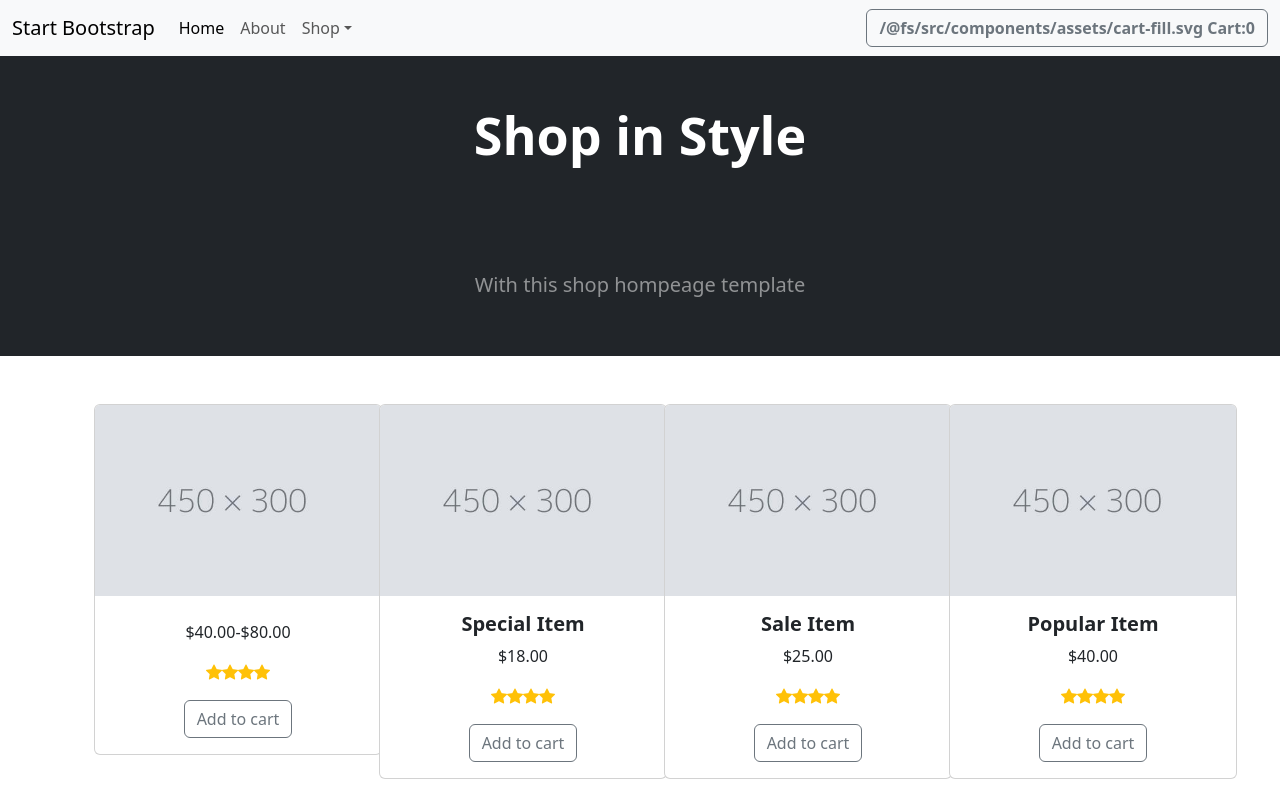
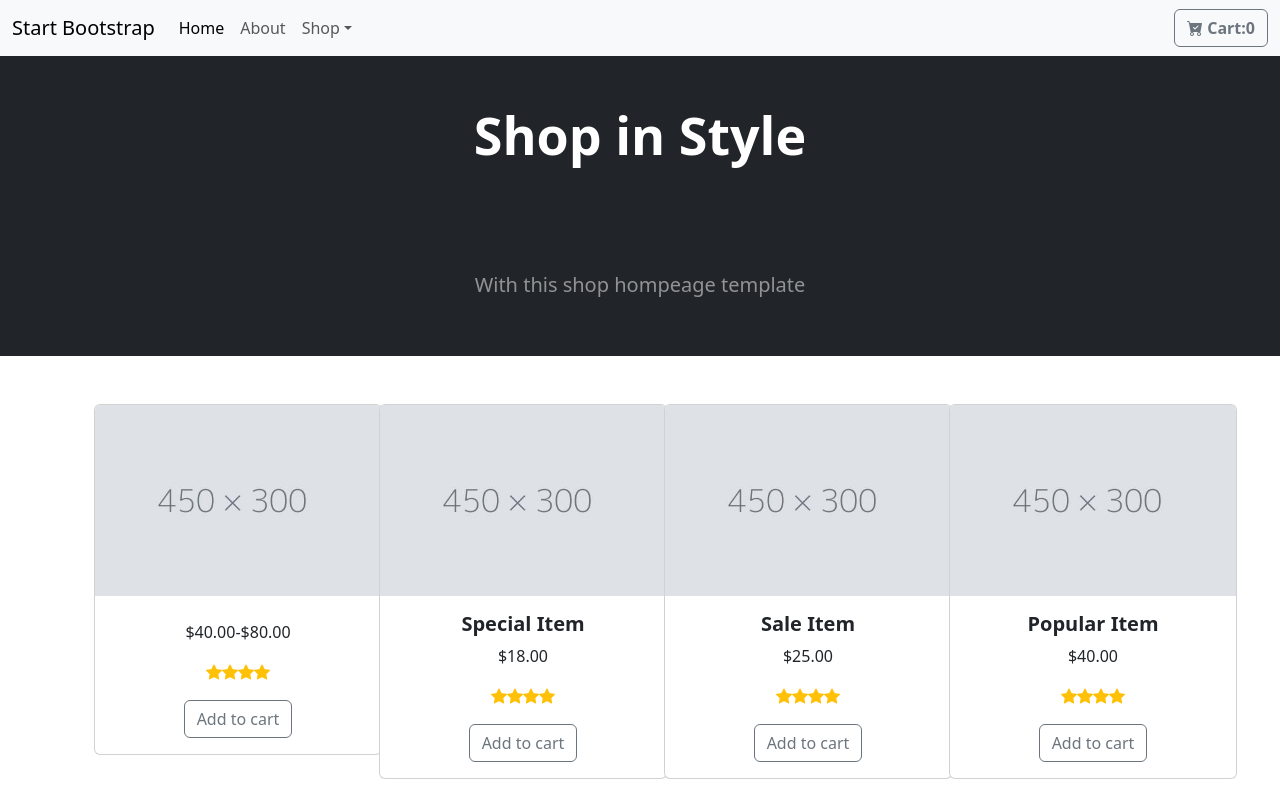
Before and after one commit to EclipticCode/Shopping-Cart-Task, a React (Vite) app: page / in a window 1280 px wide. Shown: the top 800 px of the page. Built offline with nearby package versions, Linux system fonts and the light colour scheme.

Commit message:
updated icon in navbar

```diff
--- a/src/components/Navbar.jsx
+++ b/src/components/Navbar.jsx
@@ -1,5 +1,5 @@
 import React from 'react'
-import img from './assets/cart-fill.svg'
+import img from '../assets/cart-fill.svg'
 
 const Navbar = (props) => {
   return (
@@ -31,7 +31,7 @@ const Navbar = (props) => {
               </li>
             </ul>
             <form className="d-flex" role="search">
-              <button className="btn btn-outline-secondary fw-bolder" type="submit"> {img} Cart:{props.count}</button>
+              <button className="btn btn-outline-secondary fw-bolder" type="submit"> <i className="bi bi-cart-check-fill"></i> Cart:{props.count}</button>
             </form>
           </div>
         </div>
```
Also changed, not shown: 1 other file (tests, documents, lock files or other folders).
